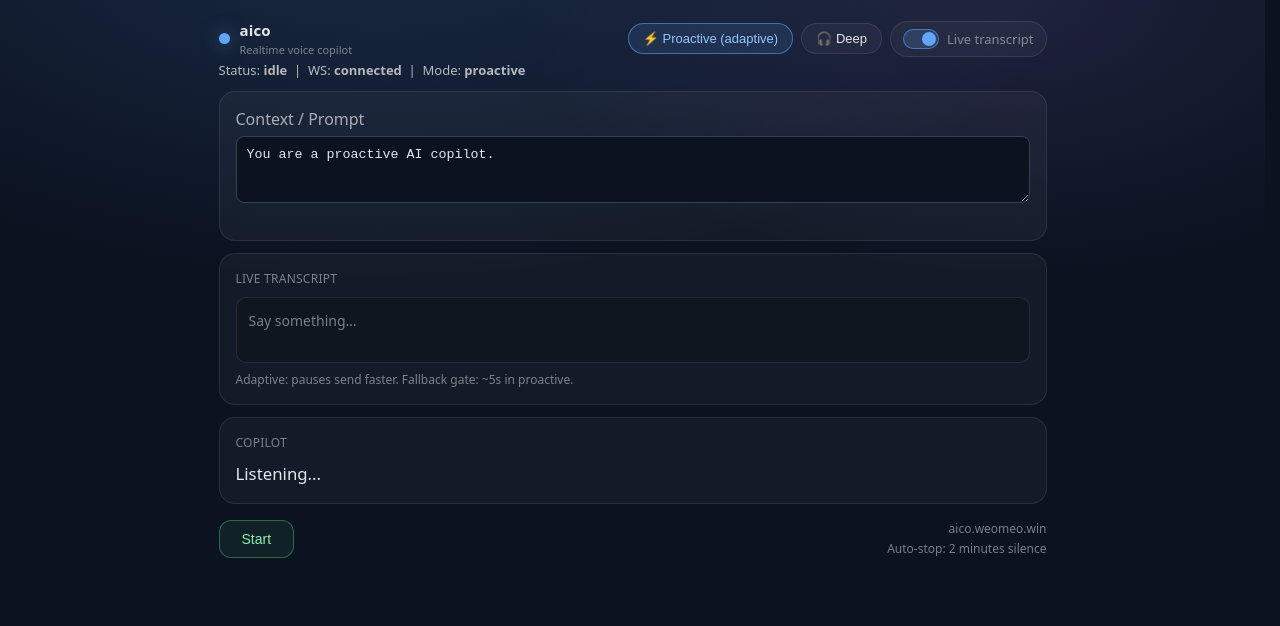
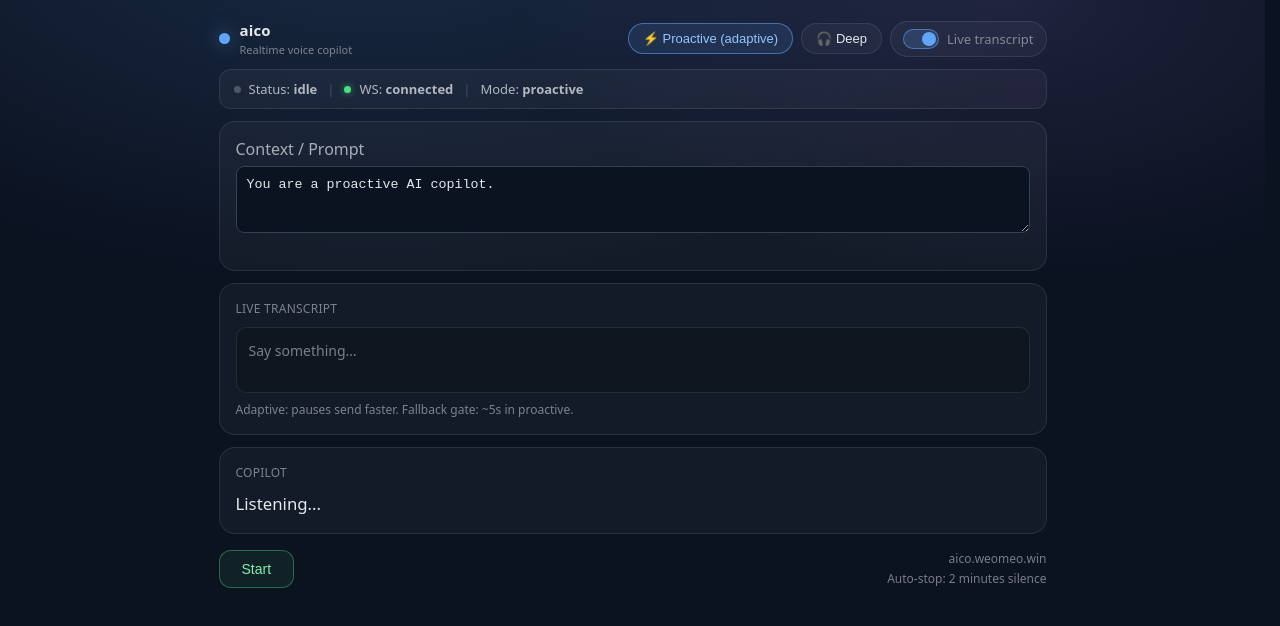
Before and after one commit to hosseinayoubi/aicov, a React (Vite) app: page / in a window 1280 px wide. Shown: the top 626 px of the page. Built offline with nearby package versions, Linux system fonts and the light colour scheme.

Commit message:
Update StatusBar.jsx

```diff
--- a/src/components/StatusBar.jsx
+++ b/src/components/StatusBar.jsx
@@ -1,7 +1,25 @@
+const STATUS_MAP = {
+  idle          : { dot: "gray",   label: "idle"        },
+  listening     : { dot: "green",  label: "listening"   },
+  thinking      : { dot: "yellow", label: "thinking"    },
+  replying      : { dot: "blue",   label: "replying"    },
+  backend_error : { dot: "red",    label: "error"       },
+  unsupported   : { dot: "red",    label: "unsupported" },
+};
+
 export default function StatusBar({ status, wsStatus, mode }) {
+  const cfg    = STATUS_MAP[status] ?? { dot: "gray", label: status };
+  const wsDot  = wsStatus === "connected" ? "green" : "red";
+
   return (
-    <div style={{ opacity: 0.9, fontSize: 13, color: "rgba(229,231,235,0.85)" }}>
-      Status: <b>{status}</b> &nbsp;|&nbsp; WS: <b>{wsStatus}</b> &nbsp;|&nbsp; Mode: <b>{mode}</b>
+    <div className="statusBar">
+      <span className={`statusDot ${cfg.dot}`} />
+      <span>Status: <b>{cfg.label}</b></span>
+      <span className="statusSep">|</span>
+      <span className={`statusDot ${wsDot}`} />
+      <span>WS: <b>{wsStatus}</b></span>
+      <span className="statusSep">|</span>
+      <span>Mode: <b>{mode}</b></span>
     </div>
   );
 }
```
